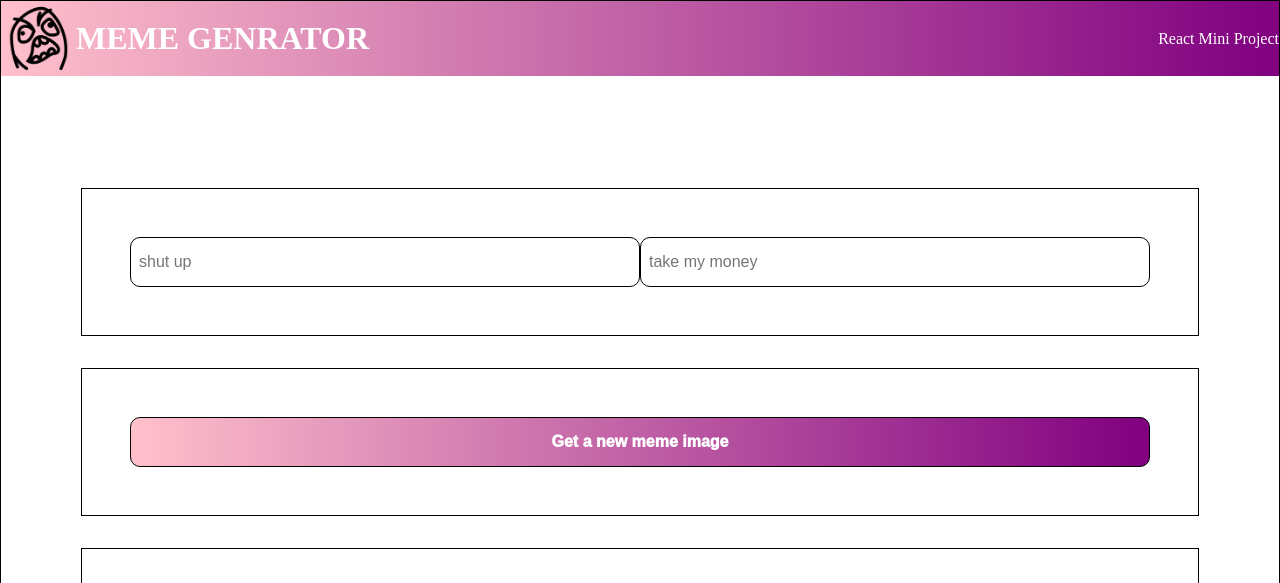
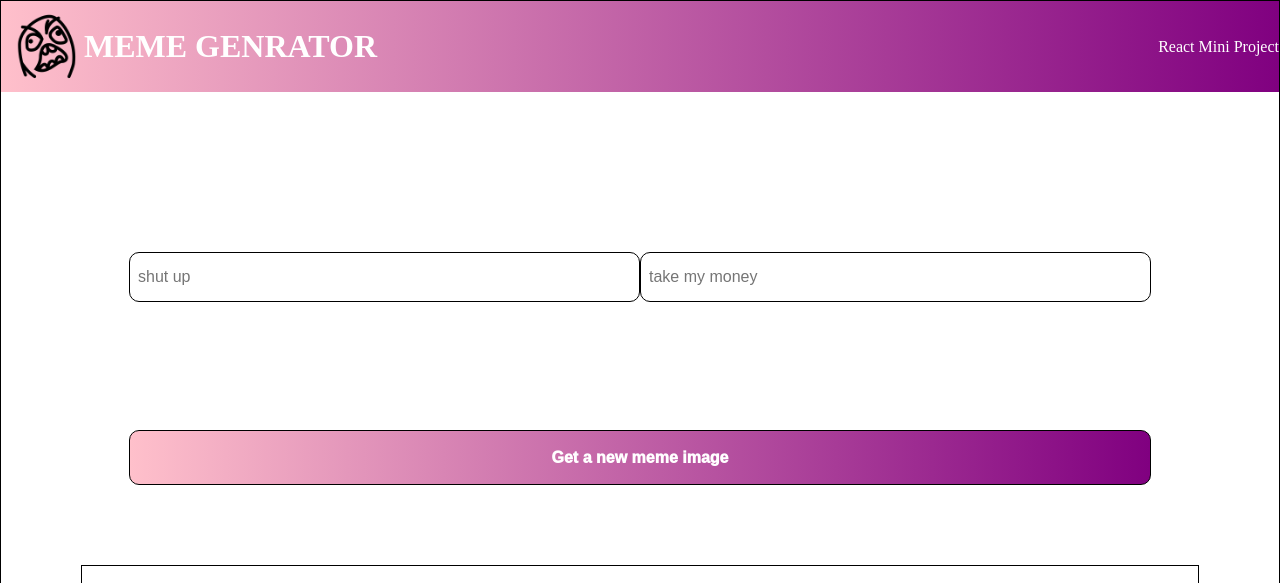
Before and after one commit to jipark92/react-memegenerator-project, a React (Create React App) app: page / in a window 1280 px wide. Shown: the top 583 px of the page. Built offline with nearby package versions, Linux system fonts and the light colour scheme.

Commit message:
reize button/inputs, remove borders.layout done

```diff
--- a/src/index.css
+++ b/src/index.css
@@ -21,6 +21,7 @@ header {
   display: flex;
   justify-items: center;
   align-items: center;
+  padding: 0.5rem;
 }
 
 .title-logo{
@@ -45,8 +46,6 @@ header {
   height: 25%;
   padding: 3rem;
   margin: 2rem;
-  border: 1px solid black;
-
 }
 
 input {
@@ -63,20 +62,21 @@ input {
   width: 100%;
   display: flex;
   justify-content: center;
-  border: 1px solid black;
-
 }
 
 button {
-  height: 50px;
+  height: 55px;
   width: 100%;
   border-radius: 10px;
   border: 1px solid black;
-  padding: 0.5rem;
   font-size: 1rem;
   font-weight: 1000;
   background: linear-gradient(90deg, pink, purple);
   color: white;
+}
+
+button:hover{
+  transform: scale(1.09);
 }
 
 .meme-container {
```
